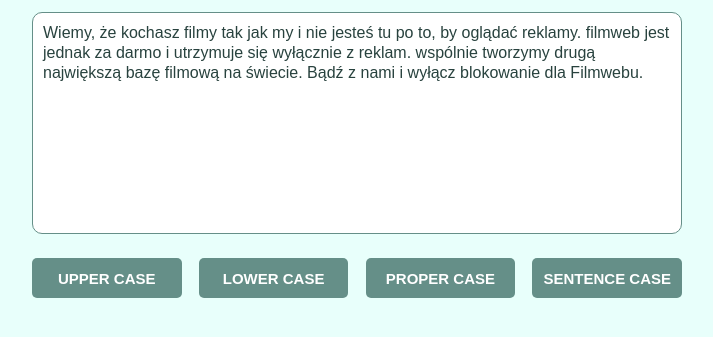
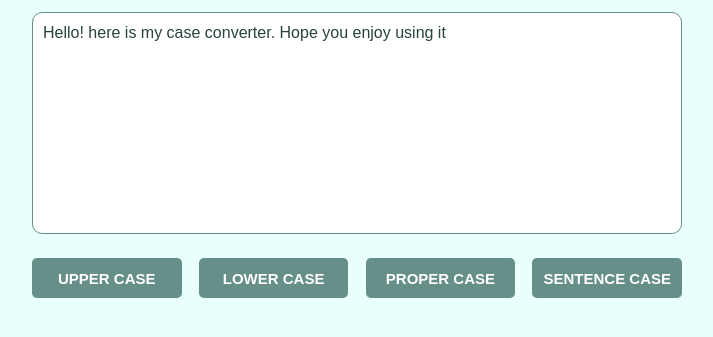
Before and after one commit to wikSak/case-converter, a plain HTML site: page index.html in a window 1280 px wide. Shown: the part 271-608 px from the top of the page, without its empty margins (283-996 px from the left). Drawn offline with Linux system fonts and the light colour scheme.

Commit message:
text update

```diff
--- a/index.html
+++ b/index.html
@@ -12,7 +12,7 @@
         <h1>Case Converter</h1>
       </div>
       <div class="text-wrapper">
-        <textarea name="textarea" id="textarea" cols="50" rows="10">Wiemy, że kochasz filmy tak jak my i nie jesteś tu po to, by oglądać reklamy. filmweb jest jednak za darmo i utrzymuje się wyłącznie z reklam. wspólnie tworzymy drugą największą bazę filmową na świecie. Bądź z nami i wyłącz blokowanie dla Filmwebu.</textarea>
+        <textarea name="textarea" id="textarea" cols="50" rows="10">Hello! here is my case converter. Hope you enjoy using it</textarea>
         <div class="buttons-wrapper">
           <button id="upper-case">Upper Case</button>
           <button id="lower-case">Lower Case</button>
```
